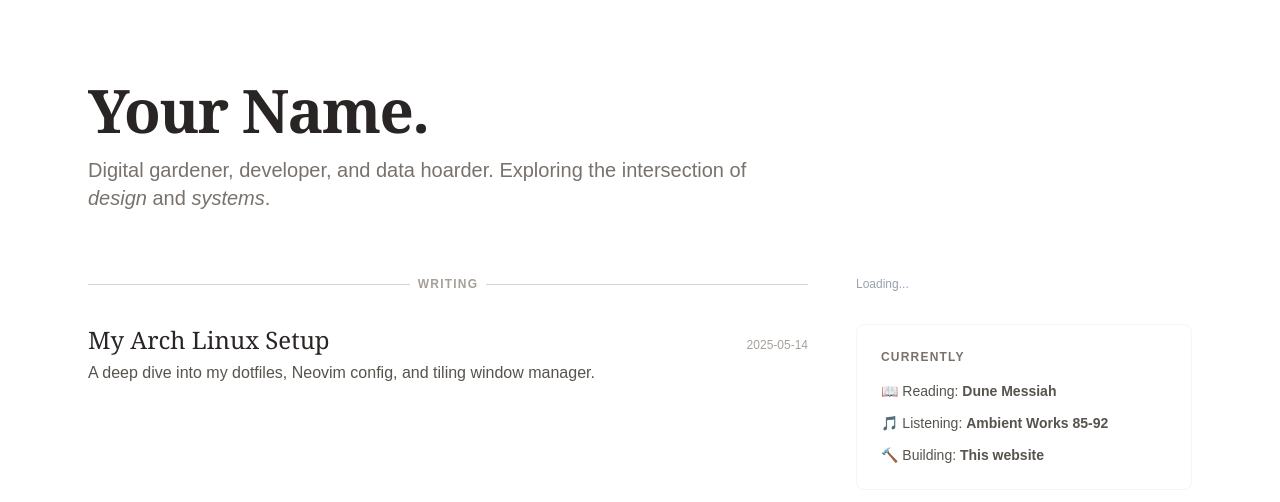
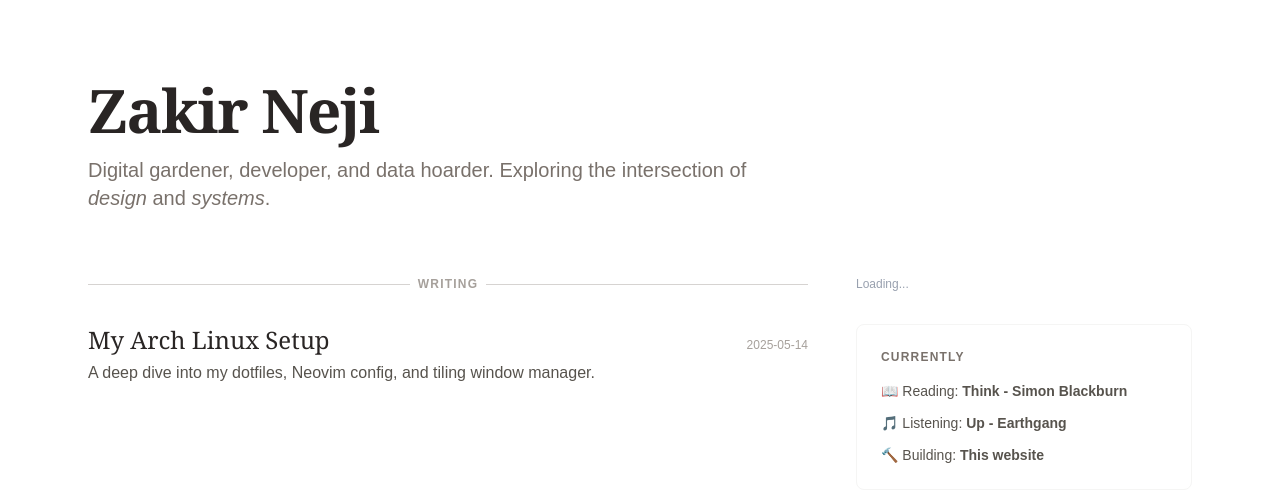
Before and after one commit to Volva2/my-blog, a Next.js app: page / in a window 1280 px wide. Shown: the top 502 px of the page. Built offline with nearby package versions, Linux system fonts and the light colour scheme; no server answers; the database is empty; a web font is replaced by a local one.

Commit message:
Updated static currently sidebar

```diff
--- a/src/app/page.tsx
+++ b/src/app/page.tsx
@@ -10,7 +10,7 @@ export default function Home() {
       {/* 1. Header Section (Amelia Style: Big Serif Typography) */}
       <header className="mb-16">
         <h1 className="font-serif text-5xl md:text-6xl text-stone-800 font-bold tracking-tight mb-4">
-          Your Name.
+          Zakir Neji
         </h1>
         <p className="text-xl text-stone-500 font-sans max-w-2xl">
           Digital gardener, developer, and data hoarder.
@@ -59,8 +59,8 @@ export default function Home() {
           <div className="bg-paper p-6 rounded-lg border border-stone-100">
              <h4 className="font-bold text-stone-500 uppercase tracking-widest text-xs mb-4">Currently</h4>
              <ul className="text-sm space-y-3 text-stone-600">
-               <li>📖 Reading: <strong>Dune Messiah</strong></li>
-               <li>🎵 Listening: <strong>Ambient Works 85-92</strong></li>
+               <li>📖 Reading: <strong>Think - Simon Blackburn</strong></li>
+               <li>🎵 Listening: <strong>Up - Earthgang</strong></li>
                <li>🔨 Building: <strong>This website</strong></li>
              </ul>
           </div>
```
